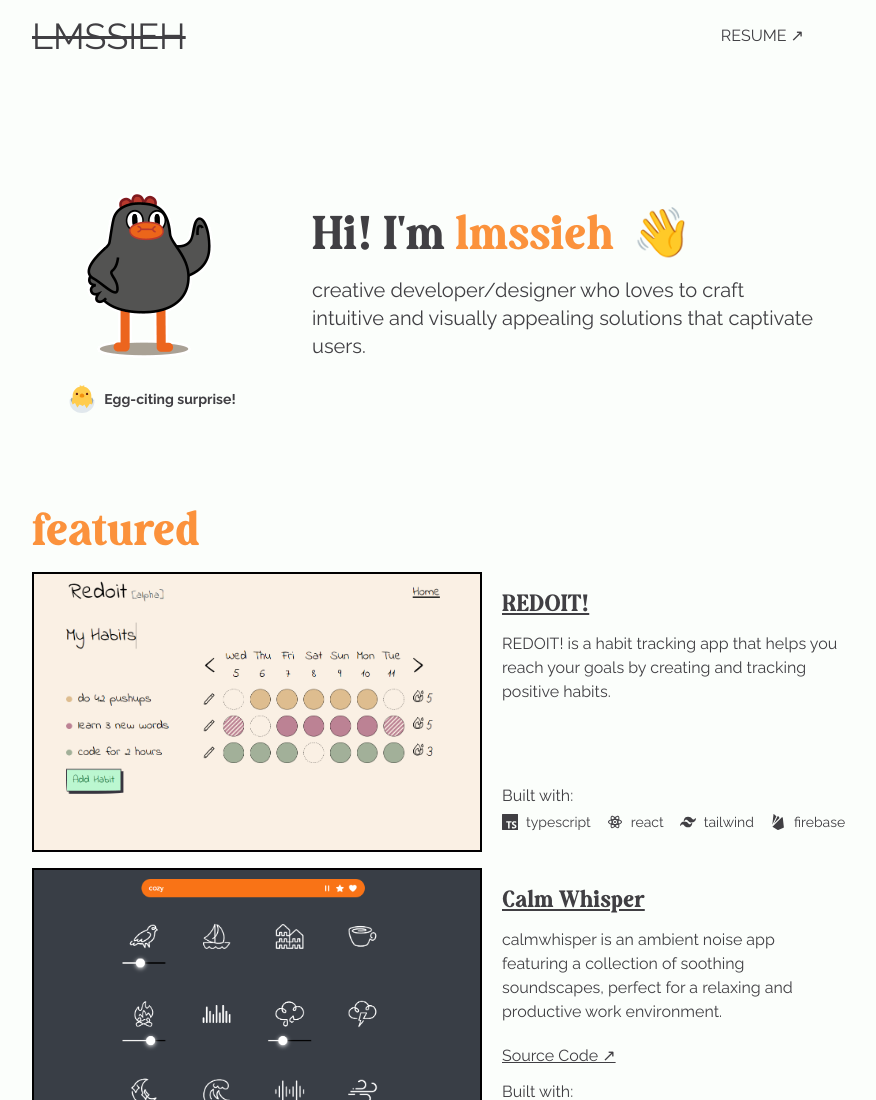
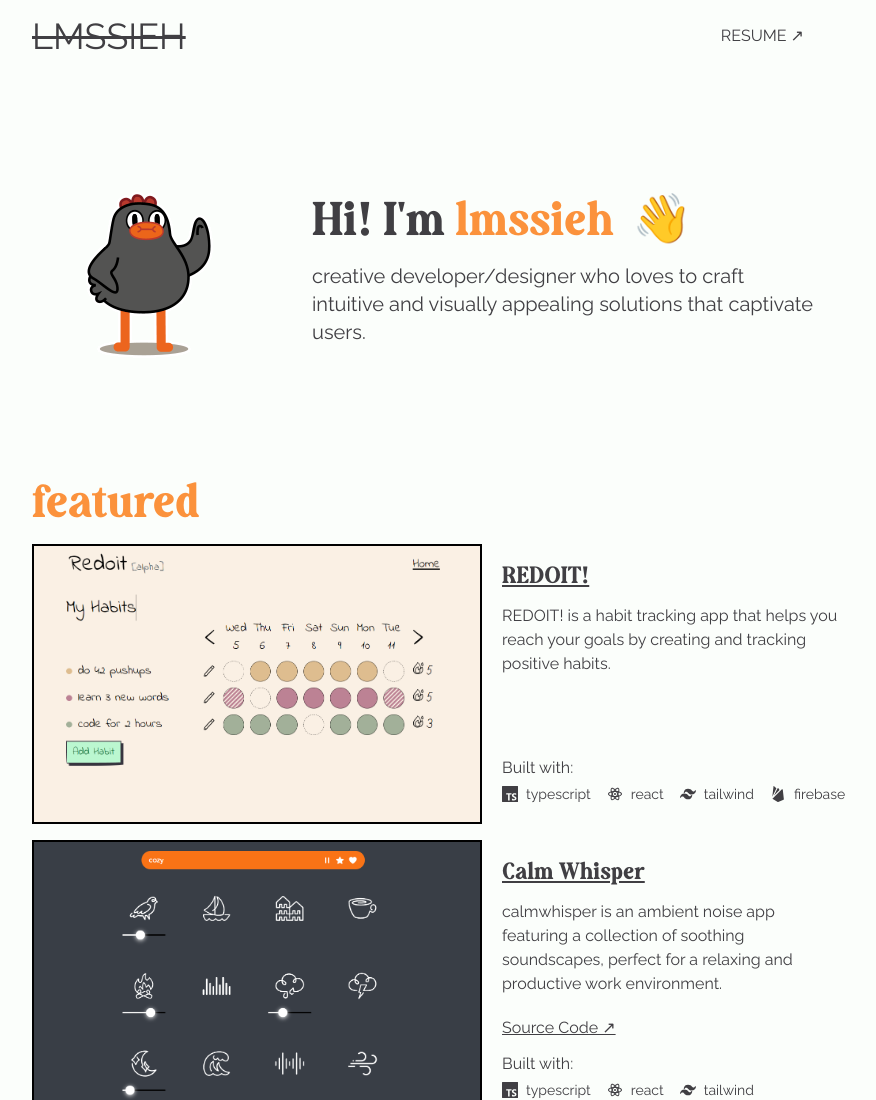
Before and after one commit to lmssiehdev/portfolio, an Astro site: page / in a window 1280 px wide. Shown: the top 1100 px of the page, without its empty margins (216-1092 px from the left). Built offline with nearby package versions, Linux system fonts and the light colour scheme; Astro itself is replaced by a stand-in of ours; a web font is replaced by a local one.

Commit message:
disabling chicken toggle

```diff
--- a/src/components/DancingChicken.vue
+++ b/src/components/DancingChicken.vue
@@ -29,7 +29,7 @@ const handleButtonCLick = () => {
         src="/images/dance_08.gif"
       />
     </div>
-    <div class="flex justify-center" v-if="!isHidden">
+    <div class="flex justify-center" v-if="!isHidden && false">
       <button
         @click="handleButtonCLick"
         class="flex items-center gap-1 cursor-pointer text-sm font-raleway font-semibold"
```
